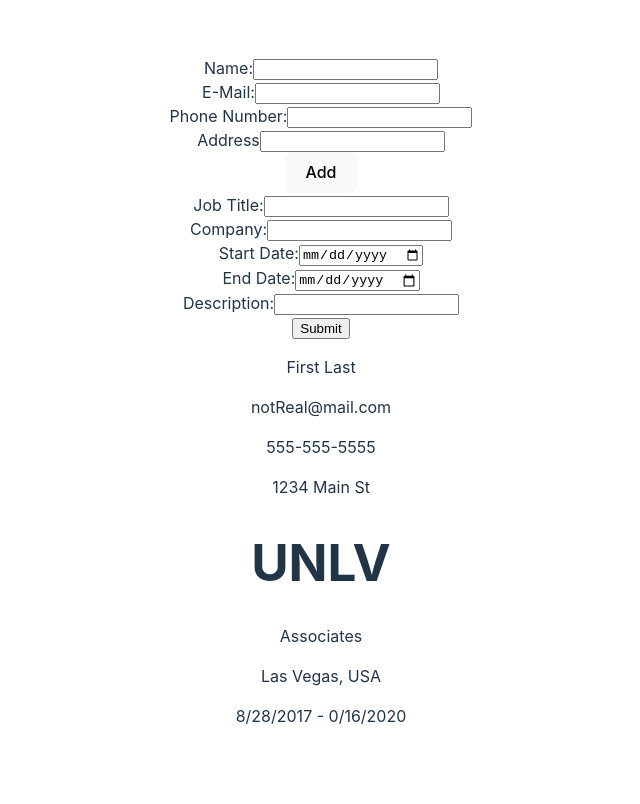
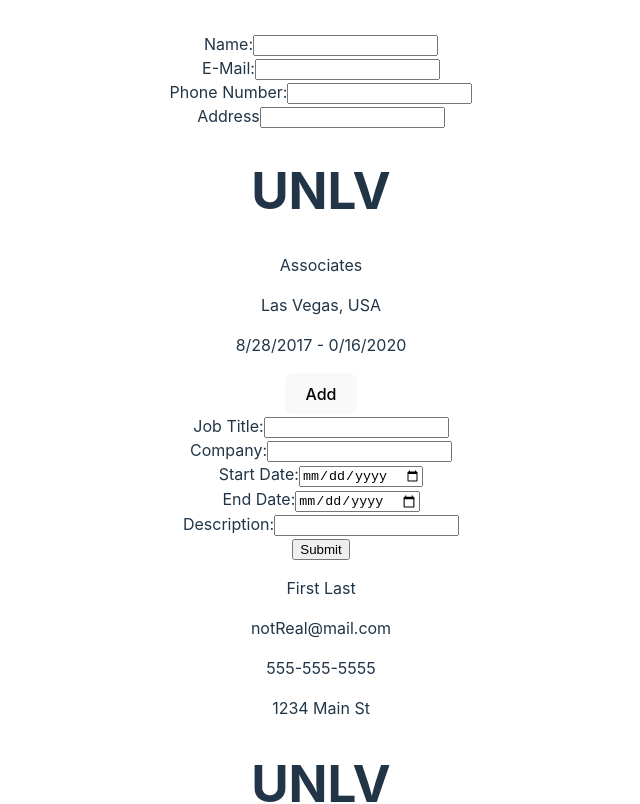
Before and after one commit to sisonj3/odin-cv-app, a React (Vite) app: page / in a window 1280 px wide. Shown: the top 804 px of the page, without its empty margins (319-959 px from the left). Built offline with nearby package versions, Linux system fonts and the light colour scheme.

Commit message:
Display education on form

```diff
--- a/src/components/Form.jsx
+++ b/src/components/Form.jsx
@@ -32,6 +32,7 @@
         formEducation.push(formEdu);
         setFormEducation(formEducation);
         console.log(formEducation);
+        console.log(formEducation.indexOf(formEdu.id));
 
         setIsActive(false);
     }
@@ -65,32 +66,32 @@
                     <div>
                         <div>
                             <label htmlFor="school">School:</label>
-                            <input type="text" id="school" name="school"/>
+                            <input type="text" id="school" name="school" />
                         </div>
 
                         <div>
                             <label htmlFor="degree">Degree:</label>
-                            <input type="text" id="degree" name="degree"/>
+                            <input type="text" id="degree" name="degree" />
                         </div>
 
                         <div>
                             <label htmlFor="city">City:</label>
-                            <input type="text" id="city" name="city"/>
+                            <input type="text" id="city" name="city" />
                         </div>
 
                         <div>
                             <label htmlFor="country">Country:</label>
-                            <input type="text" id="country" name="country"/>
+                            <input type="text" id="country" name="country" />
                         </div>
 
                         <div>
                             <label htmlFor="startDateEdu">Start Date:</label>
-                            <input type="date" id="startDateEdu" name="startDateEdu"/>
+                            <input type="date" id="startDateEdu" name="startDateEdu" />
                         </div>
 
                         <div>
                             <label htmlFor="endDateEdu">End Date:</label>
-                            <input type="date" id="endDateEdu" name="endDateEdu"/>
+                            <input type="date" id="endDateEdu" name="endDateEdu" />
                         </div>
 
                         <div>
@@ -99,7 +100,18 @@
                         </div>
                     </div>
                 ) : (
-                    <button onClick={() => setIsActive(true)}>Add</button>
+                    <div>
+                        {formEducation.map((edu) => (
+                            <div key={edu.id}>
+                                <h1>{edu.school}</h1>
+                                <p>{edu.degree}</p>
+                                <p>{edu.city}, {edu.country}</p>
+                                <p>{edu.startDate.getMonth()}/{edu.startDate.getDate()}/{edu.startDate.getFullYear()} - {edu.endDate.getMonth()}/{edu.endDate.getDate()}/{edu.endDate.getFullYear()}</p>
+                            </div>
+                        ))}
+
+                        <button onClick={() => setIsActive(true)}>Add</button>
+                    </div>
                 )}
 
             </div>
```
